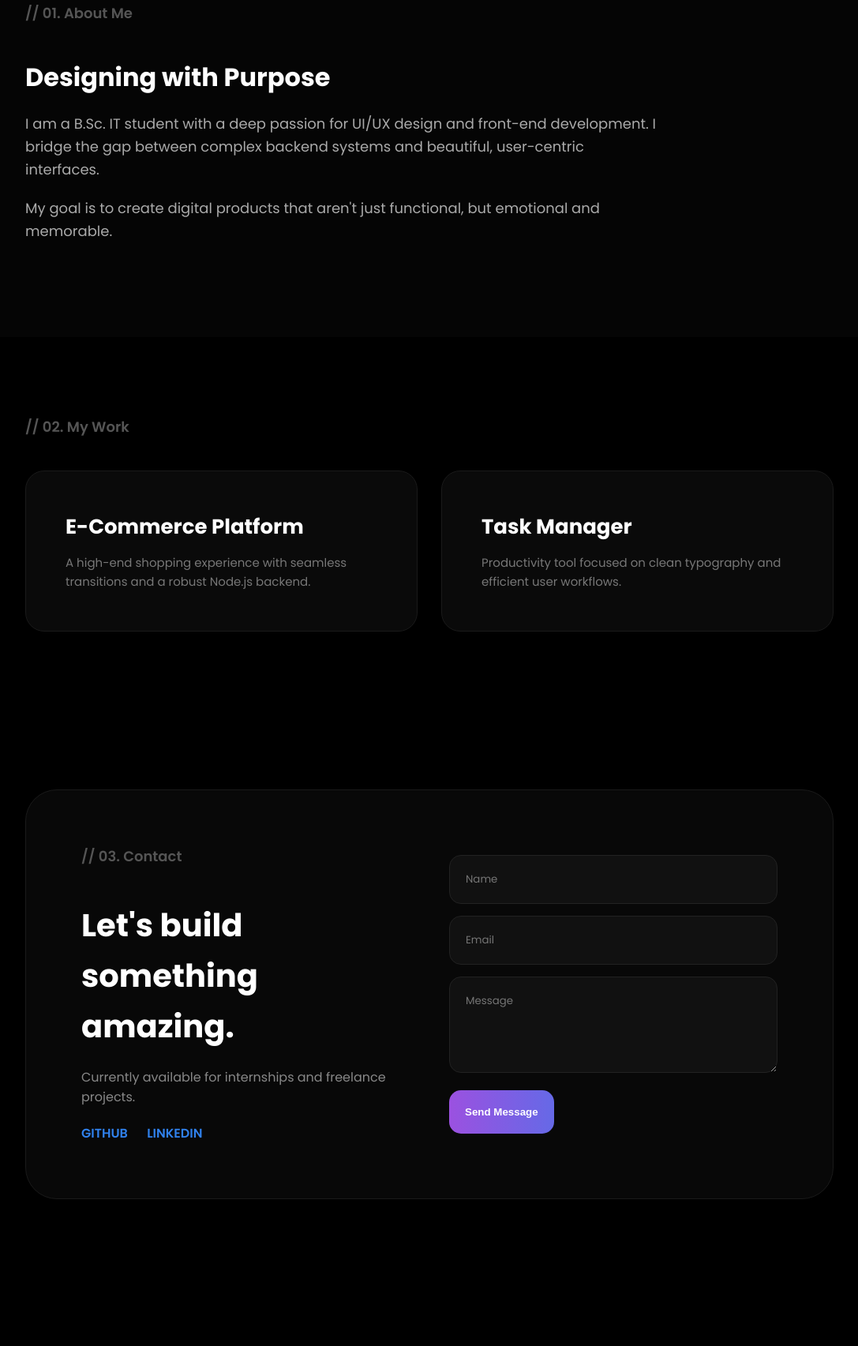
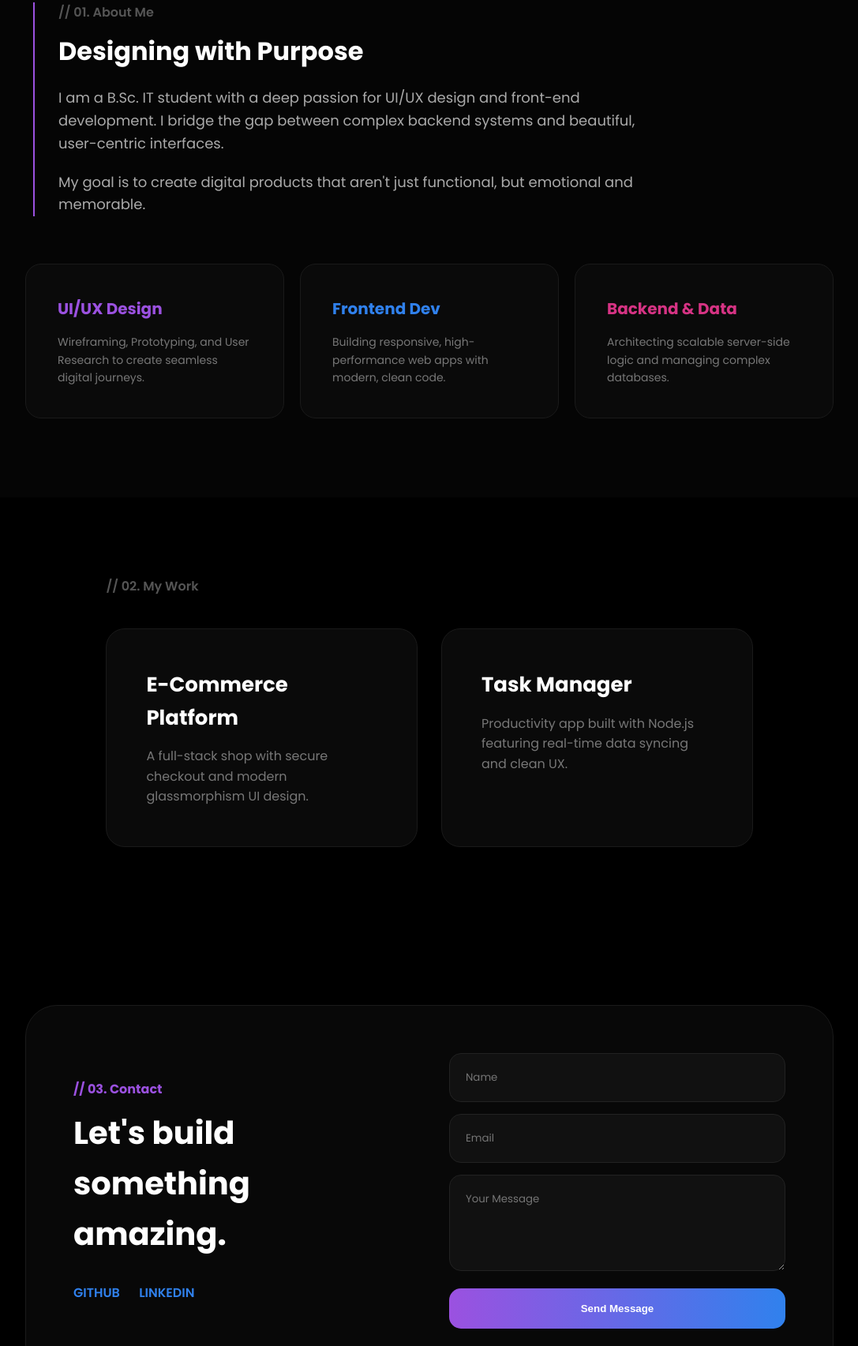
Before and after one commit to Glitch254-ux/My-first-portfolio, a website: page public/index.html in a window 1280 px wide. Shown: the part 916-2621 px from the top of the page at 79% size, without its empty margins (96-1183 px from the left). Before the commit the page ends 2535 px from the top, so only its background shows below. Drawn offline with nearby package versions, Linux system fonts and the light colour scheme.

Commit message:
Finalized About section with accent line and skill boxes

```diff
--- a/public/index.html
+++ b/public/index.html
@@ -3,12 +3,12 @@
 <head>
     <meta charset="UTF-8">
     <meta name="viewport" content="width=device-width, initial-scale=1.0">
-    <title>Meshack | UI/UX Designer</title>
+    <title>Meshack | UI/UX Designer & Developer</title>
     <link href="https://fonts.googleapis.com/css2?family=Poppins:wght@300;400;600;700&display=swap" rel="stylesheet">
-    <!-- Scripts for Effects -->
+    <!-- Typing Animation Script -->
     <script src="https://unpkg.com/typed.js@2.1.0/dist/typed.umd.js"></script>
     <style>
-        /* Base Styling */
+        /* Global Styles */
         * { margin: 0; padding: 0; box-sizing: border-box; }
         html { scroll-behavior: smooth; }
         body { background-color: #000; color: white; font-family: 'Poppins', sans-serif; overflow-x: hidden; line-height: 1.6; }
@@ -24,13 +24,11 @@
         /* Hero Section */
         .hero { display: flex; align-items: center; justify-content: space-between; padding: 80px 10%; min-height: 90vh; }
         .hero-text { max-width: 550px; }
-        .badge { background: rgba(155, 81, 224, 0.1); color: #9b51e0; padding: 6px 16px; border-radius: 20px; font-size: 12px; border: 1px solid rgba(155, 81, 224, 0.3); font-weight: 600; letter-spacing: 1px; }
         .hero-text h1 { font-size: 64px; line-height: 1.1; margin-top: 25px; font-weight: 700; min-height: 200px; }
         .gradient-name { background: linear-gradient(90deg, #9b51e0, #3081ed); background-clip: text; -webkit-background-clip: text; -webkit-text-fill-color: transparent; }
-        .typed-cursor { color: #3081ed; }
 
-        /* MN Fine Touch */
-        .hero-image { position: relative; width: 450px; height: 450px; display: flex; align-items: center; justify-content: center; }
+        /* MN Signature Animation */
+        .hero-image { width: 450px; height: 450px; display: flex; align-items: center; justify-content: center; }
         .circle {
             width: 100%; height: 100%; border: 1px solid rgba(155, 81, 224, 0.4); border-radius: 50%;
             display: flex; align-items: center; justify-content: center;
@@ -45,41 +43,44 @@
             50% { transform: scale(1.04); box-shadow: 0 0 80px rgba(155, 81, 224, 0.3); border-color: rgba(155, 81, 224, 0.7); }
         }
 
-        /* // 01. About Me */
+        /* About Section & Boxes */
         #about { padding: 100px 10%; background: #050505; }
-        .about-content { max-width: 800px; }
+        .about-content { max-width: 800px; border-left: 2px solid #9b51e0; padding-left: 30px; margin-left: 10px; }
         .about-content h2 { font-size: 32px; margin-bottom: 20px; color: #fff; }
         .about-content p { color: #aaa; font-size: 18px; margin-bottom: 20px; }
+        .section-tag { color: #555; font-weight: 600; display: block; margin-bottom: 10px; }
 
-        /* // 02. My Work */
+        .about-boxes { display: grid; grid-template-columns: repeat(auto-fit, minmax(280px, 1fr)); gap: 20px; margin-top: 60px; }
+        .skill-box { background: #0a0a0a; border: 1px solid #1a1a1a; padding: 40px; border-radius: 20px; transition: 0.4s; }
+        .skill-box:hover { transform: translateY(-10px); border-color: #9b51e0; background: #0f0f0f; }
+        .skill-box h4 { margin-bottom: 15px; font-size: 20px; }
+
+        /* Work Section */
         #work { padding: 100px 10%; }
-        .section-tag { color: #555; font-weight: 600; margin-bottom: 40px; display: block; font-size: 18px; }
         .work-grid { display: grid; grid-template-columns: 1fr 1fr; gap: 30px; }
-        .work-card {
-            background: #0a0a0a; border: 1px solid #1a1a1a; padding: 50px; border-radius: 24px;
-            transition: all 0.5s cubic-bezier(0.2, 1, 0.3, 1); cursor: pointer;
-        }
-        .work-card:hover { transform: translateY(-12px); border-color: #9b51e0; box-shadow: 0 25px 50px rgba(155, 81, 224, 0.1); }
-        .work-card h3 { font-size: 26px; margin-bottom: 12px; }
-        .work-card p { color: #777; font-size: 15px; }
+        .work-card { background: #0a0a0a; border: 1px solid #1a1a1a; padding: 50px; border-radius: 24px; transition: 0.5s; cursor: pointer; }
+        .work-card:hover { transform: translateY(-12px); border-color: #3081ed; box-shadow: 0 20px 40px rgba(48, 129, 237, 0.1); }
+        .work-card h3 { font-size: 26px; margin-bottom: 15px; }
+        .work-card p { color: #777; }
 
-        /* // 03. Contact */
+        /* Contact Section */
         #contact { padding: 100px 10%; }
-        .contact-box {
-            background: #080808; border: 1px solid #1a1a1a; border-radius: 40px; padding: 70px;
-            display: grid; grid-template-columns: 1fr 1fr; gap: 50px; align-items: center;
-        }
-        .btn-submit {
-            background: linear-gradient(90deg, #9b51e0, #3081ed); color: white; padding: 20px; border: none;
-            border-radius: 15px; cursor: pointer; font-weight: 700; transition: 0.4s; background-size: 200% auto;
-        }
-        .btn-submit:hover { background-position: right center; transform: scale(1.02); }
+        .contact-box { background: #080808; border: 1px solid #1a1a1a; border-radius: 40px; padding: 60px; display: grid; grid-template-columns: 1fr 1fr; gap: 50px; align-items: center; }
+        .btn-main { background: linear-gradient(90deg, #9b51e0, #3081ed); color: white; padding: 18px 40px; border: none; border-radius: 15px; cursor: pointer; font-weight: 700; text-decoration: none; display: inline-block; transition: 0.4s; text-align: center; }
+        .btn-main:hover { transform: scale(1.03); box-shadow: 0 10px 20px rgba(155, 81, 224, 0.3); }
 
         input, textarea { background: #111; border: 1px solid #222; padding: 20px; color: white; border-radius: 15px; width: 100%; margin-bottom: 15px; font-family: inherit; }
 
-        /* Reveal Animation */
-        .reveal { opacity: 0; transform: translateY(40px); transition: all 1s ease-out; }
+        /* Scroll Animation Class */
+        .reveal { opacity: 0; transform: translateY(40px); transition: 1s all ease; }
         .reveal.active { opacity: 1; transform: translateY(0); }
+
+        @media (max-width: 968px) {
+            .hero { flex-direction: column; text-align: center; }
+            .hero-image { width: 300px; height: 300px; margin-top: 50px; }
+            .contact-box { grid-template-columns: 1fr; }
+            .work-grid { grid-template-columns: 1fr; }
+        }
     </style>
 </head>
 <body>
@@ -93,18 +94,20 @@
         </div>
     </nav>
 
+    <!-- Hero Section -->
     <section class="hero reveal">
         <div class="hero-text">
-            <span class="badge">OPEN FOR INTERNSHIPS 2026</span>
+            <span style="color:#9b51e0; font-size:12px; font-weight:700; letter-spacing:2px; display:block; margin-bottom:10px;">OPEN FOR INTERNSHIPS 2026</span>
             <h1>Hi, I'm <span class="gradient-name">Meshack</span><br>a passionate<br><span id="typing"></span></h1>
-            <p>B.Sc. IT Student crafting high-end digital experiences through clean code and modern design.</p>
-            <a href="#work" class="btn-submit" style="text-decoration:none; display:inline-block; width:auto; padding: 18px 40px;">Explore My Work</a>
+            <p style="color:#888; margin: 30px 0; font-size: 18px;">B.Sc. IT Student crafting high-end digital experiences through clean code and modern design.</p>
+            <a href="#work" class="btn-main">Explore My Work</a>
         </div>
         <div class="hero-image">
             <div class="circle"><h2>MN</h2></div>
         </div>
     </section>
 
+    <!-- About Section with Accent Line and Skill Boxes -->
     <section id="about" class="reveal">
         <div class="about-content">
             <span class="section-tag">// 01. About Me</span>
@@ -112,29 +115,45 @@
             <p>I am a B.Sc. IT student with a deep passion for UI/UX design and front-end development. I bridge the gap between complex backend systems and beautiful, user-centric interfaces.</p>
             <p>My goal is to create digital products that aren't just functional, but emotional and memorable.</p>
         </div>
-    </section>
 
-    <section id="work">
-        <span class="section-tag reveal">// 02. My Work</span>
-        <div class="work-grid">
-            <div class="work-card reveal">
-                <h3>E-Commerce Platform</h3>
-                <p>A high-end shopping experience with seamless transitions and a robust Node.js backend.</p>
+        <div class="about-boxes">
+            <div class="skill-box">
+                <h4 style="color:#9b51e0;">UI/UX Design</h4>
+                <p style="color:#777; font-size:14px;">Wireframing, Prototyping, and User Research to create seamless digital journeys.</p>
             </div>
-            <div class="work-card reveal">
-                <h3>Task Manager</h3>
-                <p>Productivity tool focused on clean typography and efficient user workflows.</p>
+            <div class="skill-box">
+                <h4 style="color:#3081ed;">Frontend Dev</h4>
+                <p style="color:#777; font-size:14px;">Building responsive, high-performance web apps with modern, clean code.</p>
+            </div>
+            <div class="skill-box">
+                <h4 style="color:#d63384;">Backend & Data</h4>
+                <p style="color:#777; font-size:14px;">Architecting scalable server-side logic and managing complex databases.</p>
             </div>
         </div>
     </section>
 
+    <!-- Work Section -->
+    <section id="work">
+        <span class="reveal" style="color:#555; font-weight:600; display:block; margin-bottom:40px; padding: 0 10%;">// 02. My Work</span>
+        <div class="work-grid" style="padding: 0 10%;">
+            <div class="work-card reveal">
+                <h3>E-Commerce Platform</h3>
+                <p>A full-stack shop with secure checkout and modern glassmorphism UI design.</p>
+            </div>
+            <div class="work-card reveal">
+                <h3>Task Manager</h3>
+                <p>Productivity app built with Node.js featuring real-time data syncing and clean UX.</p>
+            </div>
+        </div>
+    </section>
+
+    <!-- Contact Section -->
     <section id="contact">
         <div class="contact-box reveal">
             <div>
-                <span class="section-tag">// 03. Contact</span>
-                <h2 style="font-size: 40px; margin-top: 10px;">Let's build something amazing.</h2>
-                <p style="color:#888; margin: 20px 0;">Currently available for internships and freelance projects.</p>
-                <div style="margin-top: 20px;">
+                <span style="color:#9b51e0; font-weight:700;">// 03. Contact</span>
+                <h2 style="font-size:40px; margin-top:10px;">Let's build something amazing.</h2>
+                <div style="margin-top:30px;">
                     <a href="#" style="color:#3081ed; text-decoration:none; margin-right:20px; font-weight:600;">GITHUB</a>
                     <a href="#" style="color:#3081ed; text-decoration:none; font-weight:600;">LINKEDIN</a>
                 </div>
@@ -142,14 +161,14 @@
             <form id="contactForm">
                 <input type="text" placeholder="Name" required>
                 <input type="email" placeholder="Email" required>
-                <textarea placeholder="Message" rows="4" required></textarea>
-                <button type="submit" class="btn-submit">Send Message</button>
+                <textarea placeholder="Your Message" rows="4" required></textarea>
+                <button type="submit" class="btn-main" style="width:100%;">Send Message</button>
             </form>
         </div>
     </section>
 
     <script>
-        // Typing Effect Initialization
+        // Typing Effect
         new Typed('#typing', {
             strings: ['UI/UX Designer', 'Web Developer', 'Creative Thinker'],
             typeSpeed: 60,
@@ -157,7 +176,7 @@
             loop: true
         });
 
-        // Scroll Reveal Logic
+        // Scroll Reveal Function
         function reveal() {
             var reveals = document.querySelectorAll(".reveal");
             for (var i = 0; i < reveals.length; i++) {
@@ -169,7 +188,7 @@
             }
         }
         window.addEventListener("scroll", reveal);
-        reveal(); // Run once on load
+        reveal(); // Initial check
     </script>
 </body>
 </html>
```
